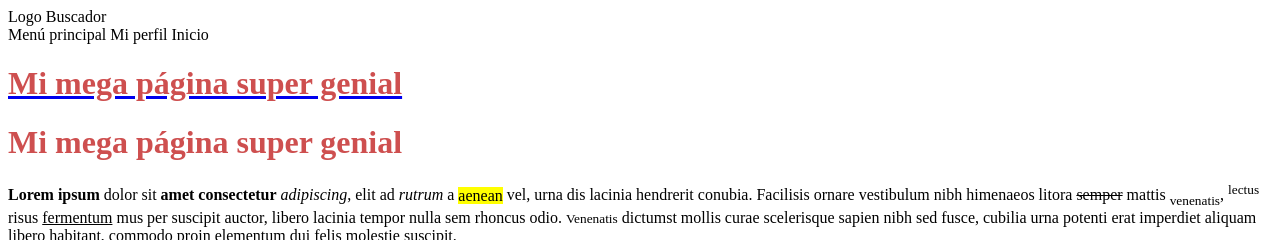
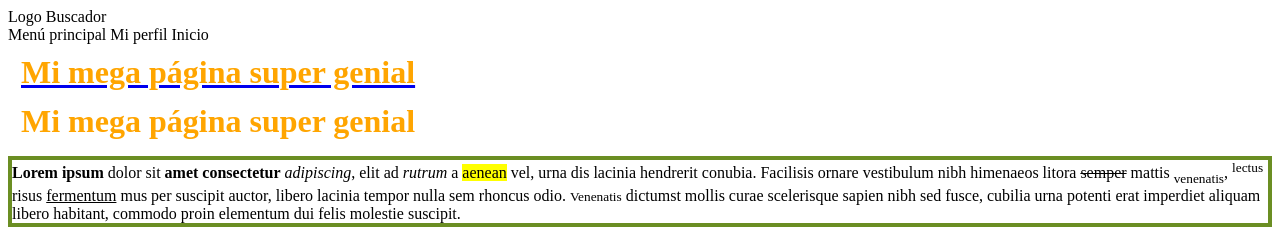
Before and after one commit to servo98/teor-a-html, a plain HTML site: page index.html in a window 1280 px wide. Shown: the top 240 px of the page. Drawn offline with Linux system fonts and the light colour scheme.

Commit message:
background border y margin

```diff
--- a/estilos/estilo.css
+++ b/estilos/estilo.css
@@ -1,4 +1,4 @@
-h1 {
+/* h1 {
   color: #ce4f4f;
 }
 .ingredients {
@@ -6,4 +6,19 @@ h1 {
 }
 #elote {
   font-size: large;
+} */
+
+h1 {
+  color: orange;
+  /* background-color: #00ccff; */
+  /* margin: 20px; */
+  margin: 10px 11px 12px 13px;
 }
+
+body {
+  /* background: grey url('../sources/soyoy.jpeg') no-repeat center; */
+}
+
+p {
+  border: 4px solid olivedrab;
+}
```
Also changed, not shown: 1 other file.
